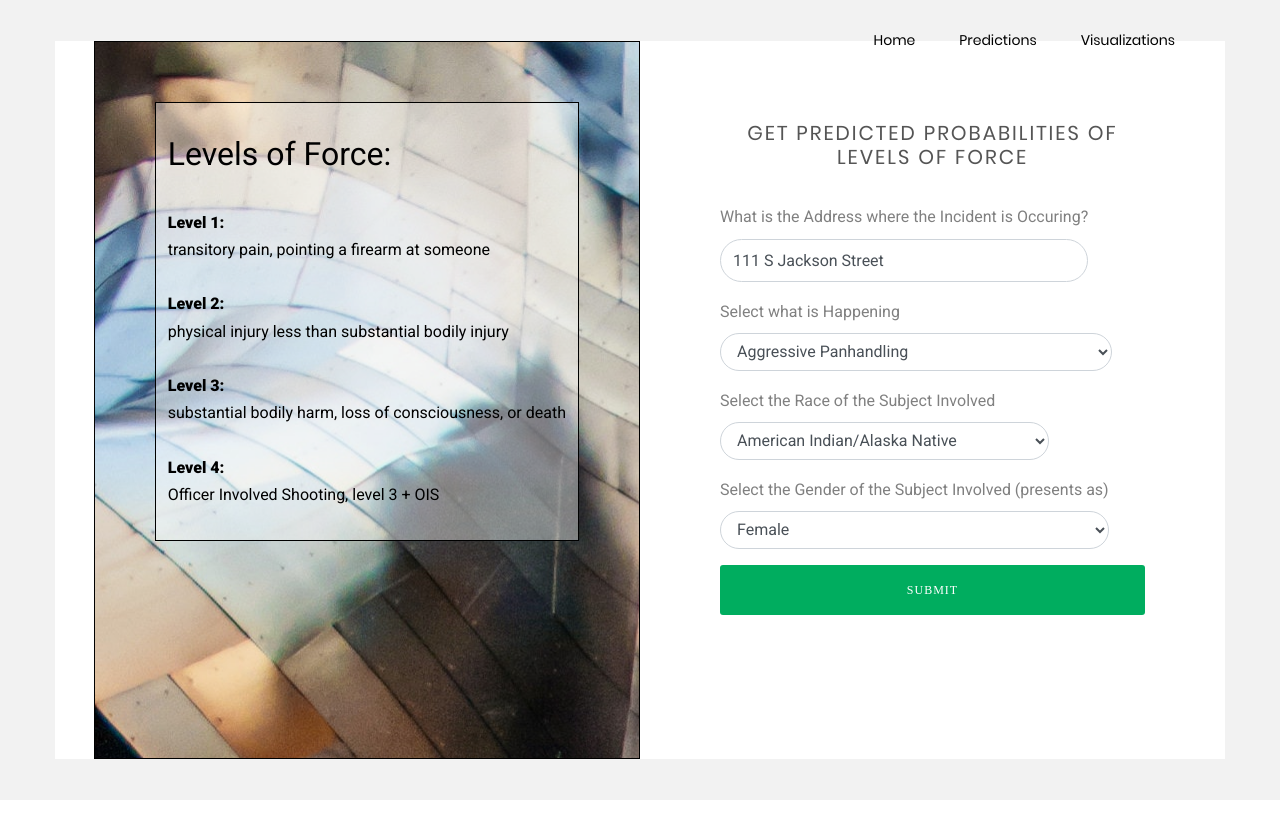
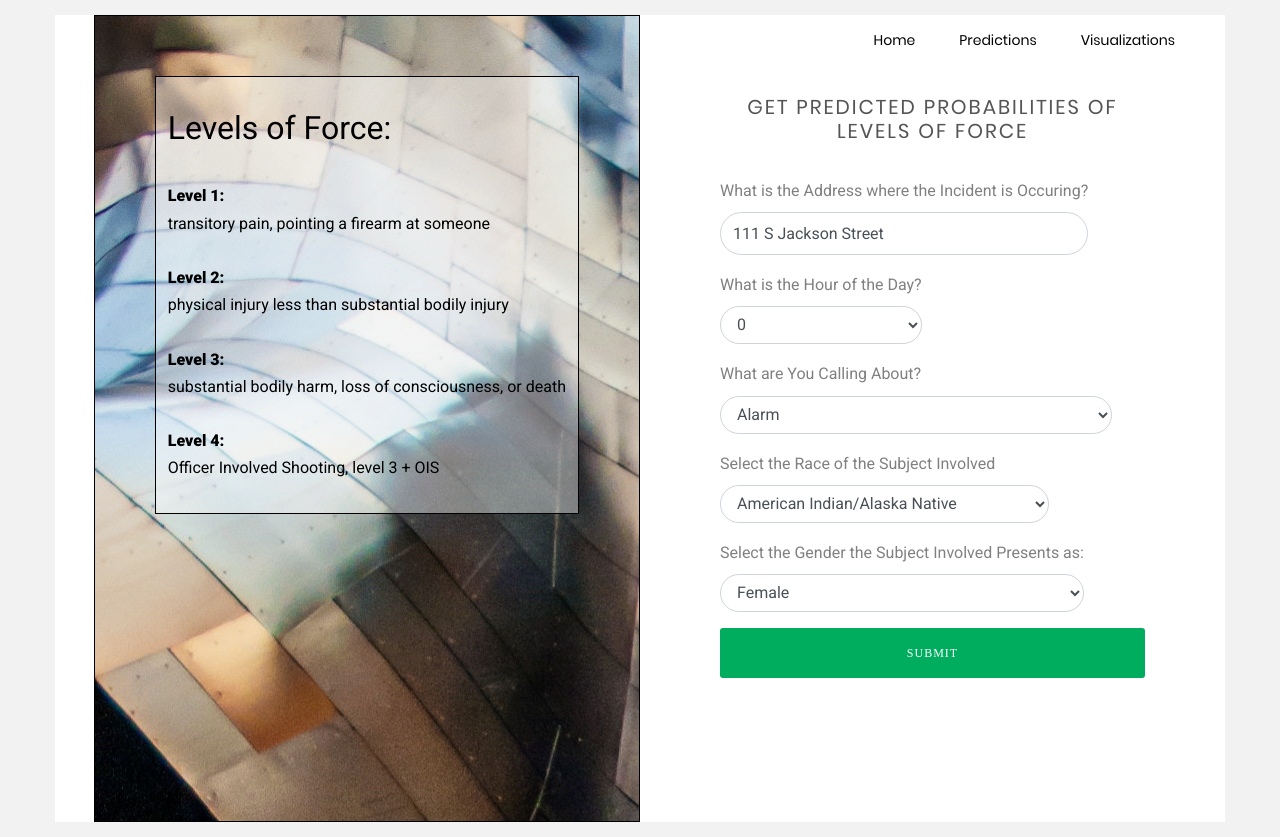
Before and after one commit to SarahMBurgart/use-of-force, a Flask app: page /predictions in a window 1280 px wide. Before the commit the page ends 800 px from the top, so only its background shows below. Run offline with Flask 2, Linux system fonts and the light colour scheme; parts of the project's set-up code (start-up, migrations or seed data) failed here and were passed over; some libraries are stand-ins or nearby versions; some web fonts are replaced.

Commit message:
save game

```diff
--- a/website/app.py
+++ b/website/app.py
@@ -6,6 +6,8 @@
 from urllib.parse import quote
 import json
 from findbeat import findbeat
+from pandas.io.formats.style import Styler
+
 
 app = Flask(__name__)
 
@@ -23,12 +25,18 @@
         col_lst= pickle.load(fp)
     with open('sgr_df.pkl', 'rb') as sgr:
         sgr_df = pickle.load(sgr)
+    with open('coo', 'rb') as c:
+        coo = pickle.load(c)
 
     #print("hi")
-    return model, model1234, logr_cols, col_lst, sgr_df
+    return model, model1234, logr_cols, col_lst, sgr_df, coo
 
 
-model, model1234, logr_cols, col_lst, sgr_df = get_model()
+model, model1234, logr_cols, col_lst, sgr_df, coo = get_model()
+
+@app.route('/table', methods = ['GET'])
+def table():
+    return coo.style.render(index=False)
 
 @app.route('/', methods=['GET'])
 def home():
@@ -47,15 +55,15 @@
 
     user_data = request.json
     #print(user_data)
-    address, ICT, race, gender, dayofweek, month, hour = user_data["Address"], user_data["ICT"], user_data["Race"], user_data["Gender"], user_data["dayofweek"], user_data["month"], user_data["hour"]
-    p = _probas(address, ICT, race, gender, dayofweek, month, hour)
+    address, ICT, race, gender, hour, dayofweek, month = user_data["Address"], user_data["ICT"], user_data["Race"], user_data["Gender"], user_data["Hour"], user_data["dayofweek"], user_data["month"]
+    p = _probas(address, ICT, race, gender, hour, dayofweek, month)
 
     return jsonify({'p0':p[0], 'p1':p[1],'p2':p[2],'p3':p[3],'p4':p[4]})
 
 
 
 
-def _probas(address, ICT, race, gender, dayofweek, month, hour):
+def _probas(address, ICT, race, gender,  hour, dayofweek, month):
     precinct, sector, beat = _get_beat(address)
     coshour, sinhour = _get_hours(hour)
 
@@ -122,6 +130,7 @@
 
 
 def _get_hours(hour):
+    hour = int(hour)
     hour2 = (hour/24)*2*np.pi
     sinhour = np.sin(hour2)
     coshour = np.cos(hour2)
--- a/website/static/app.js
+++ b/website/static/app.js
@@ -1,25 +1,24 @@
 
-let Address
-let ICT
-let Race
-let Gender
+
 
 let get_input = function() {
-    Address = $("input#Address").val()
-    ICT = $("select#ICT").val()
-    Race = $("select#Race").val()
-    Gender = $("select#Gender").val()
+    let Address = $("input#Address").val()
+    let ICT = $("select#ICT").val()
+    let Race = $("select#Race").val()
+    let Gender = $("select#Gender").val()
+    let Hour = $("select#Hour").val()
     let d = new Date()
     let dayofweek = d.getDay()
     let month = d.getMonth()
-    let hour = d.getHours()
+
     return {'Address': Address,
             'ICT': ICT,
             'Race': Race,
             'Gender': Gender,
+            "Hour": Hour,
             "dayofweek": dayofweek,
             "month": month,
-            "hour": hour}
+            }
 };
 
 let send_inputs_json = function(coefficients) {
--- a/website/templates/predictions.html
+++ b/website/templates/predictions.html
@@ -115,29 +115,51 @@
 					<div class="form-group">
                         <label for="Address">What is the Address where the Incident is Occuring?</label>
 						<input type="text" class="form-control" id="Address" value="111 S Jackson Street">
-					</div>
+                    </div>
                     <div class="form-group">
-                        <label for="ICT">Select what is Happening</label>
+                        <label for="Hour">What is the Hour of the Day?</label>
+                        <select class="form-control" id="Hour">
+                            <option>0</option>
+                            <option>1</option>
+                            <option>2</option>
+                            <option>3</option>
+                            <option>4</option>
+                            <option>5</option>
+                            <option>6</option>
+                            <option>7</option>
+                            <option>8</option>
+                            <option>9</option>
+                            <option>10</option>
+                            <option>11</option>
+                            <option>12</option>
+                            <option>13</option>
+                            <option>14</option>
+                            <option>15</option>
+                            <option>16</option>
+                            <option>17</option>
+                            <option>18</option>
+                            <option>19</option>
+                            <option>20</option>
+                            <option>21</option>
+                            <option>22</option>
+                            <option>23</option>
+                            </select>
+                        </div>
+                    <div class="form-group">
+                        <label for="ICT">What are You Calling About?</label>
                         <select class="form-control" id="ICT">
-                            <option>Aggressive Panhandling</option>
                             <option>Alarm</option>
-                            <option>Animal - Dangerous / Bite</option>
                             <option>Assault</option>
                             <option>Auto Recovery</option>
                             <option>Behavioral / Emotional Crisis</option>
                             <option>Casualty</option>
-                            <option>Check for Person Down</option>
                             <option>Child Abuse</option>
-                            <option>DUI - Driving While Under the Influence</option>
                             <option>Damaged Property</option>
                             <option>Deadly Weapon - No Assault</option>
                             <option>Disturbance</option>
                             <option>Domestic Violence</option>
                             <option>DUI - Driving While Under the Influence</option>
                             <option>Explosion / Arson</option>
-                            <option>Follow up</option>
-                            <option>Fraud</option>
-                            <option>Gambling</option>
                             <option>Harassment</option>
                             <option>Hazard - immediate threat</option>
                             <option>Illegal Dumping</option>
@@ -155,8 +177,6 @@
                             <option>Property lost or found</option>
                             <option>Prostitution</option>
                             <option>Rape</option>
-                            <option>Request for Detox'</option>
-                            <option>Request to Watch / Ensure Peace</option>
                             <option>Road Rage</option>
                             <option>Robbery</option>
                             <option>Shots heard</option>
@@ -182,7 +202,7 @@
                             </select>
                         </div>
                     <div class="form-group">
-                            <label for="Gender">Select the Gender of the Subject Involved (presents as)</label>
+                            <label for="Gender">Select the Gender the Subject Involved Presents as:</label>
                             <select class="form-control" id="Gender">
                                 <option>Female</option>
                                 <option>Male</option>
```
Also changed, not shown: website/templates/visualizations.html (+7 -3 lines), website/static/images/ICT_coefs.png (added), website/static/images/ROC_curve_binary_logr.jpg, website/static/images/cats.jpg (deleted), website/static/images/coefffs copy.png (added), website/static/images/coefffs.png (added), website/static/images/h2_cats.jpg (added), 3 other files.
